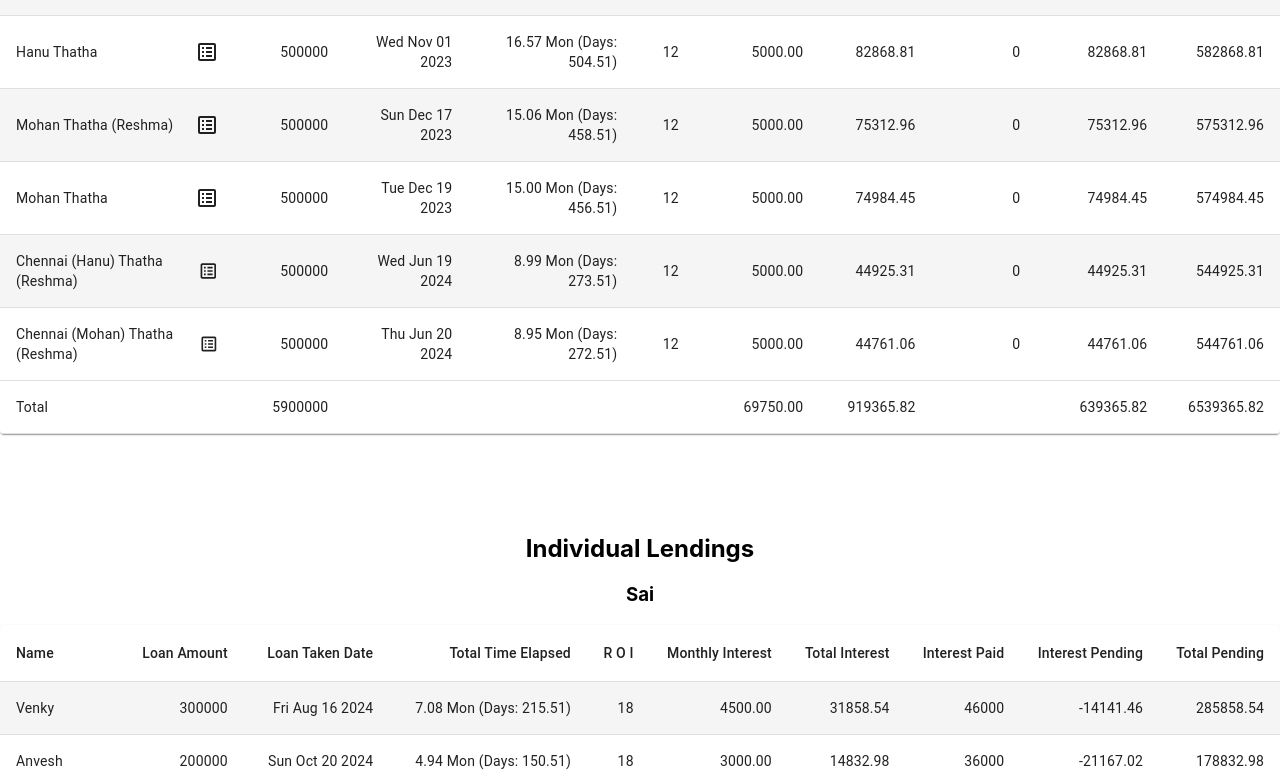
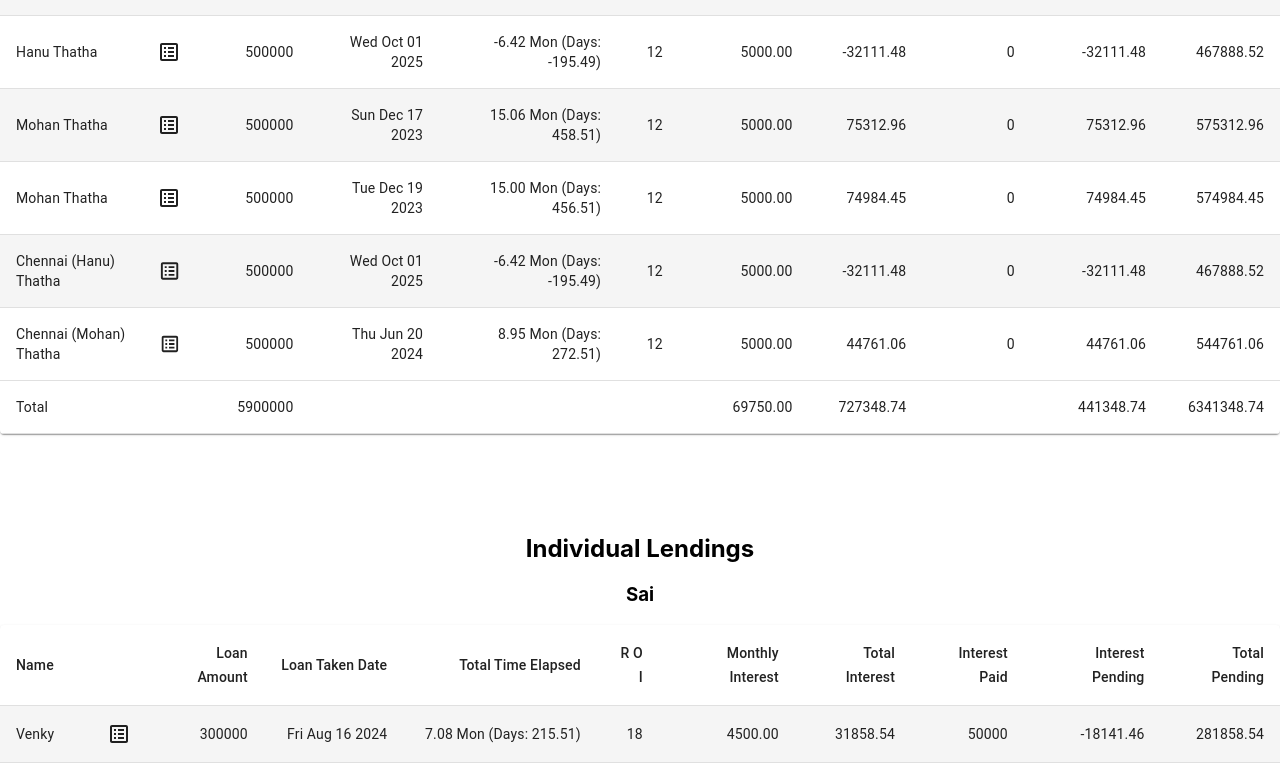
Before and after one commit to saikrishna28/loan-app, a React (Create React App) app: page /home in a window 1280 px wide. Shown: the part 575-1355 px from the top of the page. Built offline with nearby package versions, Linux system fonts and the light colour scheme; sample sign-in values are in the browser's storage.

Commit message:
Adding loan data calculation

```diff
--- a/src/components/CustomTable.tsx
+++ b/src/components/CustomTable.tsx
@@ -57,7 +57,7 @@ export default function CustomTable() {
     updatedExtendedLoanData.push(row);
     return (
       <TableRow
-        key={row.borrower}
+        key={row.borrower + row.loanTakenDate.toDateString()}
         sx={{
           "&:last-child td, &:last-child th": { border: 0 },
           "&:nth-of-type(even)": { backgroundColor: "#f5f5f5" },
@@ -85,7 +85,7 @@ export default function CustomTable() {
         <TableCell align="right">{row.roi}</TableCell>
         <TableCell align="right">{monthlyInterest.toFixed(2)}</TableCell>
         <TableCell align="right">
-          {row.borrower.includes("Chinna")
+          {row.lender === "Chinna"
             ? (totalInterest - 1000).toFixed(2)
             : totalInterest.toFixed(2)}
         </TableCell>
@@ -206,7 +206,23 @@ export default function CustomTable() {
                               },
                             }}
                           >
-                            <TableCell>{loan.borrower}</TableCell>
+                            <TableCell>
+                              <div
+                                style={{
+                                  display: "flex",
+                                  justifyContent: "space-between",
+                                  alignItems: "center",
+                                }}
+                              >
+                                <span style={{ cursor: "pointer" }}>
+                                  {loan.borrower}
+                                </span>
+                                <BiSpreadsheet
+                                  style={{ fontSize: "x-large" }}
+                                  onClick={() => showDetails(loan)}
+                                />
+                              </div>
+                            </TableCell>
                             <TableCell align="right">{loan.loanAmt}</TableCell>
                             <TableCell align="right">
                               {loan.loanTakenDate.toDateString()}
--- a/src/data/loanData.ts
+++ b/src/data/loanData.ts
@@ -6,15 +6,15 @@ export const loanData: LoanData[] = [
     loanAmt: 300000,
     loanTakenDate: new Date(2024, 7, 16),
     roi: 18,
-    interestPaid: 46000,
+    interestPaid: 50000,
     lender: "Sai",
   },
   {
-    borrower: "Venky (Chinna)",
+    borrower: "Venky",
     loanAmt: 200000,
     loanTakenDate: new Date(2024, 5, 23),
     roi: 18,
-    interestPaid: 41000,
+    interestPaid: 44000,
     lender: "Chinna",
   },
   {
@@ -42,7 +42,7 @@ export const loanData: LoanData[] = [
     lender: "Sai",
   },
   {
-    borrower: "Ravi (Amma)",
+    borrower: "Ravi",
     loanAmt: 200000,
     loanTakenDate: new Date(2023, 6, 1),
     roi: 15,
@@ -52,13 +52,13 @@ export const loanData: LoanData[] = [
   {
     borrower: "Hanu Thatha",
     loanAmt: 500000,
-    loanTakenDate: new Date(2023, 10, 1),
+    loanTakenDate: new Date(2025, 9, 1),
     roi: 12,
     interestPaid: 0,
     lender: "Sai",
   },
   {
-    borrower: "Mohan Thatha (Reshma)",
+    borrower: "Mohan Thatha",
     loanAmt: 500000,
     loanTakenDate: new Date(2023, 11, 17),
     roi: 12,
@@ -74,15 +74,15 @@ export const loanData: LoanData[] = [
     lender: "Sai",
   },
   {
-    borrower: "Chennai (Hanu) Thatha (Reshma)",
+    borrower: "Chennai (Hanu) Thatha",
     loanAmt: 500000,
-    loanTakenDate: new Date(2024, 5, 19),
+    loanTakenDate: new Date(2025, 9, 1),
     roi: 12,
     interestPaid: 0,
     lender: "Reshma",
   },
   {
-    borrower: "Chennai (Mohan) Thatha (Reshma)",
+    borrower: "Chennai (Mohan) Thatha",
     loanAmt: 500000,
     loanTakenDate: new Date(2024, 5, 20),
     roi: 12,
--- a/src/pages/ShowDetails.tsx
+++ b/src/pages/ShowDetails.tsx
@@ -2,54 +2,75 @@ import { ExtendedLoanData, LoanData } from "../model/LoanData";
 import { useLocation } from "react-router-dom";
 import TextField from "@mui/material/TextField";
 import { BiSolidChevronLeft } from "react-icons/bi";
-import { getTimeElapsed } from "../utils/helper";
+import { useState } from "react";
+import dayjs, { Dayjs } from "dayjs";
+import { DemoContainer } from "@mui/x-date-pickers/internals/demo";
+import { LocalizationProvider } from "@mui/x-date-pickers/LocalizationProvider";
+import { AdapterDayjs } from "@mui/x-date-pickers/AdapterDayjs";
+import { DateField } from "@mui/x-date-pickers/DateField";
+import { Button } from "@mui/material";
+import { DatePicker } from "@mui/x-date-pickers";
 
 export default function ShowDetails() {
   const location = useLocation();
-  const row = location.state as ExtendedLoanData | undefined;
-  console.log("row in details:", row);
-  if (!row) {
+  const extLoanData = location.state as ExtendedLoanData | undefined;
+  //   const [fromDate, setFromDate] = useState<Dayjs | null>(dayjs("2022-04-17"));
+  const [fromDate, setFromDate] = useState<Dayjs | null>(
+    dayjs(extLoanData?.loanTakenDate)
+  );
+  const [toDate, setToDate] = useState<Dayjs | null>(dayjs());
+  const [totalPayable, setTotalPayable] = useState<number>(0);
+  if (!extLoanData) {
     return <div>No data available</div>;
   }
 
-  const entries = Object.entries(row);
+  const entries = Object.entries(extLoanData);
   const fields = [];
   for (let i = 0; i < entries.length; i += 2) {
     const pair = entries.slice(i, i + 2);
     fields.push(
       <div key={i} style={{ display: "flex", gap: 16, marginBottom: 8 }}>
-        {pair.map(
-          ([key, val]) => (
-            console.log("key, val:", key, val, typeof val),
-            (
+        {pair.map(([key, val]) => (
           <div key={key} style={{ flex: 1 }}>
             <TextField
               id={`outlined-${key}`}
               label={key}
-                  slotProps={{
-                    input: {
-                      readOnly: true,
-                    },
-                  }}
+              InputProps={{ readOnly: true }}
               defaultValue={
                 val == null
                   ? ""
                   : typeof val === "number"
                   ? String(val.toFixed(2)) + ("roi" === key ? " %" : "")
-                      : String(
-                          key === "loanTakenDate" ? val.toDateString() : val
-                        )
+                  : String(key === "loanTakenDate" ? val.toDateString() : val)
               }
               fullWidth
             />
           </div>
-            )
-          )
-        )}
+        ))}
         {pair.length === 1 && <div style={{ flex: 1 }} />}
       </div>
     );
   }
+
+  const calculateLoan = () => {
+    if (!!fromDate && !!toDate) {
+      const currentDate = new Date();
+      const timeDifferenceInMonths = toDate.diff(fromDate, "month", true); // fractional months
+      const timeDifferenceInDays = toDate.diff(fromDate, "days", true); // fractional months
+      //   const monthsWhole = Math.floor(timeDifference);
+      console.log(
+        "Months (fractional):",
+        timeDifferenceInMonths,
+        "Days (fractional):",
+        timeDifferenceInDays
+      );
+      const totalInMonths =
+        (extLoanData.loanAmt * extLoanData.roi * timeDifferenceInMonths) / 1200;
+      setTotalPayable(totalInMonths);
+    } else {
+      alert("Please select both From Date and To Date");
+    }
+  };
 
   return (
     <div style={{ padding: "2rem" }}>
@@ -84,6 +105,34 @@ export default function ShowDetails() {
         </span>
       </div>
       <div>{fields}</div>
+      <div style={{ marginTop: "2rem", fontStyle: "italic", color: "#555" }}>
+        <h2>Calculate Loan</h2>
+        <div style={{ display: "flex", gap: "1rem", alignItems: "center" }}>
+          <LocalizationProvider dateAdapter={AdapterDayjs}>
+            <DatePicker
+              label="From Date"
+              value={fromDate}
+              onChange={(newValue) => setFromDate(newValue)}
+            />
+            <DatePicker
+              label="To Date"
+              value={toDate}
+              onChange={(newValue) => setToDate(newValue)}
+            />
+          </LocalizationProvider>
+          <Button variant="contained" onClick={calculateLoan}>
+            Calculate
+          </Button>
+        </div>
+        <br></br>
+      </div>
+      {totalPayable !== 0 && (
+        <div>
+          <span style={{ fontSize: "large", fontWeight: "bold" }}>
+            Total Payable is : ₹ {totalPayable.toFixed(2)}
+          </span>
+        </div>
+      )}
     </div>
   );
 }
```
Also changed, not shown: package.json (+7 -4 lines), 1 other file (tests, documents, lock files or other folders). Lines whose indentation alone changed are shown as unchanged.
